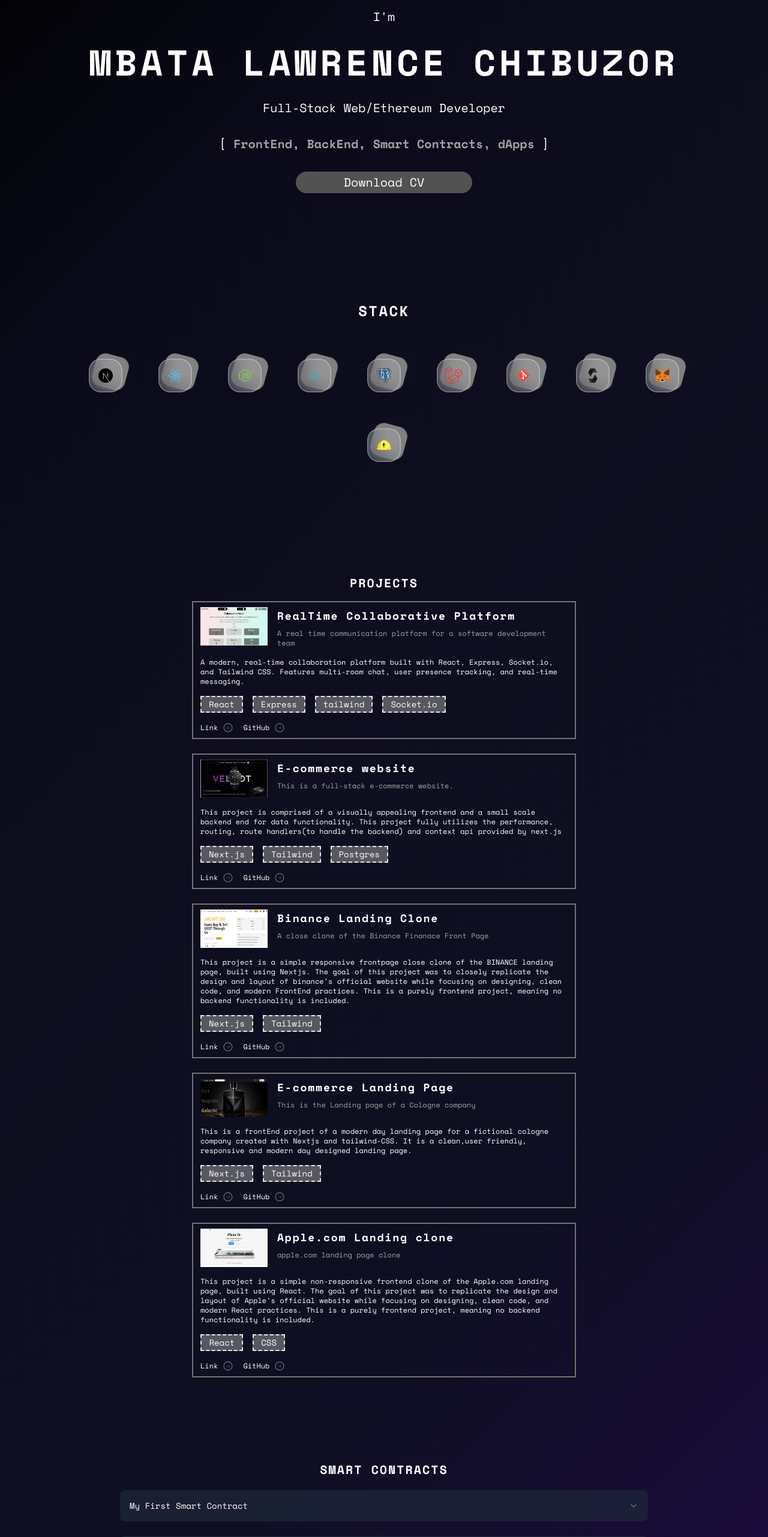
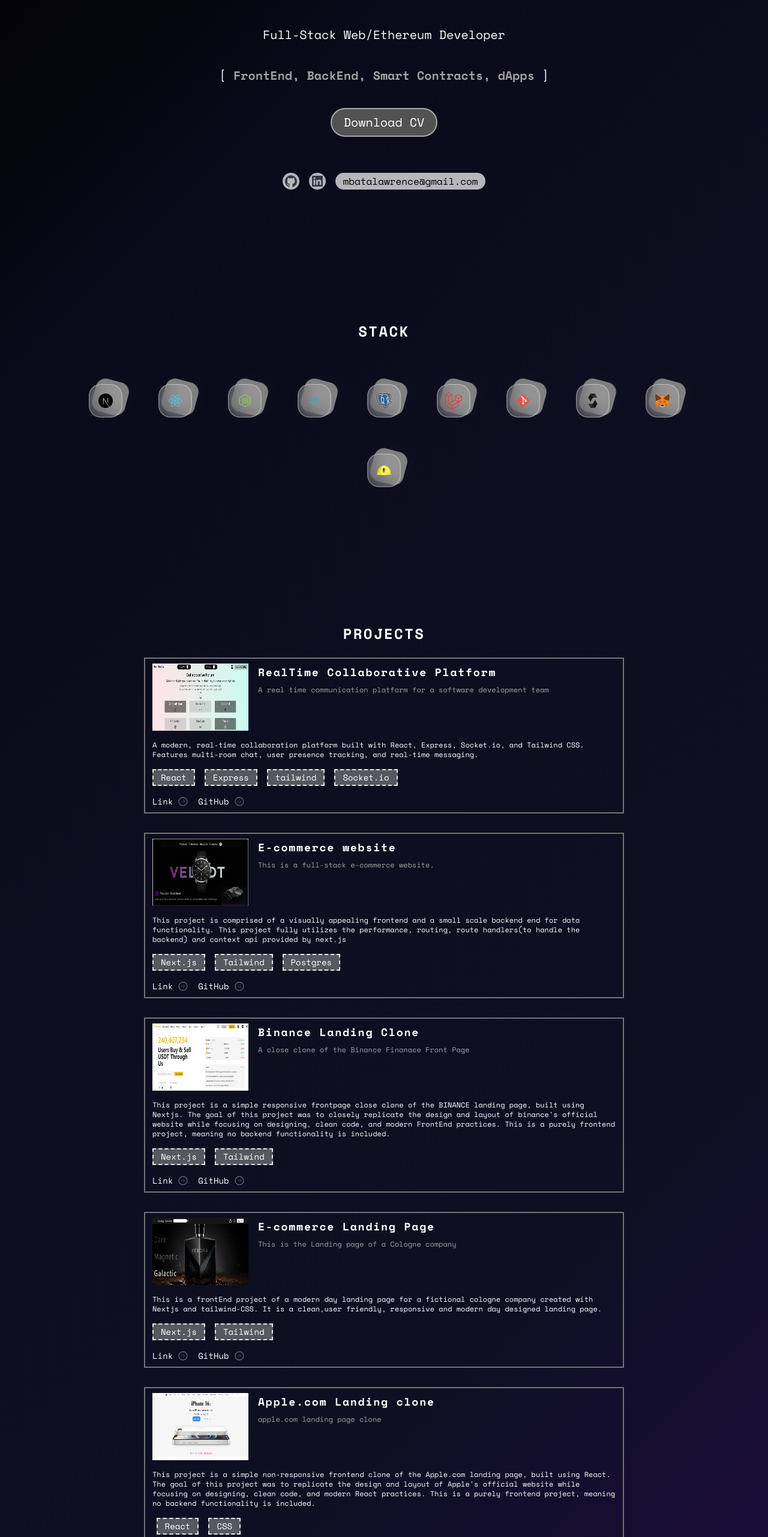
Before and after one commit to dilawrenzo77/my-portfolio, a Next.js app: page / in a window 1280 px wide. Shown: the part 234-2796 px from the top of the page at 60% size. Built offline with nearby package versions, Linux system fonts and the light colour scheme.

Commit message:
layout update

```diff
--- a/src/app/components/Contracts.tsx
+++ b/src/app/components/Contracts.tsx
@@ -4,7 +4,7 @@
 export default function Contracts() {
     return (
     <>
-        <section id="contracts" className="flex flex-col items-center justify-start gap-5">
+        <section id="contracts" className="flex flex-col items-center justify-start gap-6">
             <p className="text-xl tracking-widest font-semibold ">SMART CONTRACTS</p>
             <div className="w-[70vw]">
                 {Projects.map((item,i) => (<Accord key={i} data={item} />))}
--- a/src/app/components/Hero.tsx
+++ b/src/app/components/Hero.tsx
@@ -1,12 +1,35 @@
+import Link from "next/link";
+
 export default function Hero() {
     return(
-        <section className="w-full flex items-center justify-center py-10 gap-5 mt-[-50]">
-            <div className="flex flex-col items-center justify-center gap-2 sm:gap-4 lg:gap-6 xl:gap-8 w-fit">
-                <p className="text-center text-sm lg:text-lg xl:text-xl font-thin">I&apos;m</p>
+        <section className="w-full flex items-center justify-center py-10 gap-5">
+            <div className="flex flex-col items-center justify-center gap-6 sm:gap-5 lg:gap-7 xl:gap-10 w-fit">
+                <p className="text-center text-md lg:text-lg xl:text-xl font-thin">I&apos;m</p>
                 <p className="text-center text-4xl tracking-widest xl:text-6xl font-bold">MBATA LAWRENCE CHIBUZOR</p>
                 <p className="text-center text-md lg:text-lg xl:text-xl font-thin ">Full-Stack Web/Ethereum Developer</p>
                 <p className="text-center text-sm lg:text-lg xl:text-xl font-thin">&#91; <span className="text-center font-semibold text-md lg:text-lg xl:text-xl text-neutral-400">FrontEnd, BackEnd, Smart Contracts, dApps</span> &#93;</p>
-                <button className="bg-neutral-600 rounded-full px-20 py-1 text-md lg:text-lg xl:text-xl">Download CV</button>
+                <Link href="/web2mbatalawrence" download="mbatalawrenceResume.pdf">
+                    <button className="bg-neutral-600 rounded-full px-5 py-2 text-md lg:text-lg xl:text-xl hover:scale-110 transition-all duration-300 border-2 border-white/50">Download CV</button>
+                </Link>
+                <div className="flex items-center justify-center gap-4 flex-wrap mt-5">
+                    <Link href="https://github.com/dilawrenzo77">
+                    <div className="bg-white/70 backdrop-blur-lg rounded-full p-0.5 cursor-pointer hover:scale-110 transition-all duration-300">
+                        <svg width="24" height="24" viewBox="0 0 24 24" fill="none" xmlns="http://www.w3.org/2000/svg">
+                            <path d="M12 2.24902C6.51613 2.24902 2 6.70064 2 12.249C2 16.6361 4.87097 20.3781 8.87097 21.7329C9.3871 21.8297 9.54839 21.5071 9.54839 21.2813C9.54839 21.0555 9.54839 20.4103 9.51613 19.5393C6.74194 20.1845 6.16129 18.1845 6.16129 18.1845C5.70968 17.0555 5.03226 16.7329 5.03226 16.7329C4.12903 16.0877 5.06452 16.0877 5.06452 16.0877C6.06452 16.12 6.6129 17.12 6.6129 17.12C7.48387 18.6684 8.96774 18.2168 9.51613 17.9264C9.6129 17.2813 9.87097 16.8297 10.1613 16.5716C7.96774 16.3458 5.6129 15.4748 5.6129 11.6684C5.6129 10.5716 6.03226 9.70064 6.64516 9.02322C6.54839 8.79741 6.19355 7.76515 6.74194 6.37806C6.74194 6.37806 7.6129 6.11999 9.51613 7.41031C10.3226 7.18451 11.1613 7.05548 12.0323 7.05548C12.9032 7.05548 13.7742 7.15225 14.5484 7.41031C16.4516 6.15225 17.2903 6.37806 17.2903 6.37806C17.8387 7.73289 17.5161 8.79741 17.3871 9.02322C18.0323 9.70064 18.4194 10.6039 18.4194 11.6684C18.4194 15.4748 16.0645 16.3458 13.871 16.5716C14.2258 16.8942 14.5484 17.5393 14.5484 18.4426C14.5484 19.7974 14.5161 20.8619 14.5161 21.1845C14.5161 21.4426 14.7097 21.7329 15.1935 21.6361C19.129 20.3135 22 16.6039 22 12.1845C21.9677 6.70064 17.4839 2.24902 12 2.24902Z" fill="#323544"/>
+                        </svg>
+                    </div>
+                    </Link>
+                    <Link href="https://www.linkedin.com/in/mbata-lawrence-5b46a71a3/">
+                    <div className="bg-white/70 backdrop-blur-lg rounded-full p-0.5 cursor-pointer hover:scale-110 transition-all duration-300">
+                        <svg width="24" height="24" viewBox="0 0 24 24" fill="none" xmlns="http://www.w3.org/2000/svg">
+                            <path d="M19.7065 3H4.34844C3.62264 3 3.04199 3.58065 3.04199 4.30645V19.6935C3.04199 20.3903 3.62264 21 4.34844 21H19.6485C20.3743 21 20.9549 20.4194 20.9549 19.6935V4.27742C21.013 3.58065 20.4323 3 19.7065 3ZM8.35491 18.3H5.71297V9.73548H8.35491V18.3ZM7.01942 8.54516C6.14846 8.54516 5.4807 7.84839 5.4807 7.00645C5.4807 6.16452 6.17749 5.46774 7.01942 5.46774C7.86136 5.46774 8.55813 6.16452 8.55813 7.00645C8.55813 7.84839 7.91942 8.54516 7.01942 8.54516ZM18.371 18.3H15.7291V14.1484C15.7291 13.1613 15.7001 11.8548 14.3356 11.8548C12.942 11.8548 12.7388 12.9581 12.7388 14.0613V18.3H10.0968V9.73548H12.6807V10.9258H12.7097C13.0872 10.229 13.9291 9.53226 15.2356 9.53226C17.9356 9.53226 18.4291 11.2742 18.4291 13.6548V18.3H18.371Z" fill="#323544"/>
+                        </svg>
+                    </div>
+                    </Link>
+                    <div className="bg-white/70 backdrop-blur-lg rounded-full p-0.5 px-3 text-black">
+                        <p>mbatalawrence@gmail.com</p>
+                    </div>
+                </div>
             </div>
         </section>
     )
--- a/src/app/components/Navbar.tsx
+++ b/src/app/components/Navbar.tsx
@@ -7,7 +7,7 @@
 export default function Navbar() {
     return(
         <nav className="mx-auto">
-            <div className="flex items-center justify-between gap-8 lg:gap-12">
+            <div className="flex items-center justify-center sm:justify-between gap-10 lg:gap-12 mx-auto flex-wrap">
                 <Link href="#stack">
                 <div className="group hover:bg-white/20 hover:border-b-1 hover:border-dashed hover:px-2 transition-all duration-300 flex items-center justify-center gap-2 cursor-pointer">
                     <p className="font-thin text-lg lg:text-xl 2xl:text-2xl">Stacks</p>
--- a/src/app/components/Stack.tsx
+++ b/src/app/components/Stack.tsx
@@ -14,21 +14,21 @@
 
 
 const items = [
-  { icon: <Image src={Next} width={100} height={100} alt="stack images"/>, color: 'gray', label: 'NextJs' },
-  { icon: <Image src={React} width={50} height={50} alt="stack images"/>, color: 'gray', label: 'React' },
-  { icon: <Image src={Node} width={50} height={50} alt="stack images"/>, color: 'gray', label: 'NodeJS' },
-  { icon: <Image src={Tailwind} width={50} height={50} alt="stack images"/>, color: 'gray', label: 'TailwindCSS' },
-  { icon: <Image src={PostGres} width={50} height={50} alt="stack images"/>, color: 'gray', label: 'Postgres' },
-  { icon: <Image src={Laravel} fill alt="stack images"/>, color: 'gray', label: 'Laravel' },
-  { icon: <Image src={Git} width={50} height={50} alt="stack images"/>, color: 'gray', label: 'Git' },
-  { icon: <Image src={Solidity} width={50} height={50} alt="stack images"/>, color: 'gray', label: 'Solidity' },
-  { icon: <Image src={MetaMask} width={50} height={50} alt="stack images"/>, color: 'gray', label: 'MetaMask' },
-  { icon: <Image src={Hardhat} width={50} height={50} alt="stack images"/>, color: 'gray', label: 'HardHat' },
+  { icon: <Image src={Next} width={50} height={50} alt="stack images" className="object-cover"/>, color: 'gray', label: 'NextJs' },
+  { icon: <Image src={React} width={50} height={50} alt="stack images" className="object-cover"/>, color: 'gray', label: 'React' },
+  { icon: <Image src={Node} width={50} height={50} alt="stack images" className="object-cover"/>, color: 'gray', label: 'NodeJS' },
+  { icon: <Image src={Tailwind} width={50} height={50} alt="stack images" className="object-cover"/>, color: 'gray', label: 'TailwindCSS' },
+  { icon: <Image src={PostGres} width={50} height={50} alt="stack images" className="object-cover"/>, color: 'gray', label: 'Postgres' },
+  { icon: <Image src={Laravel} fill alt="stack images" className="object-cover"/>, color: 'gray', label: 'Laravel' },
+  { icon: <Image src={Git} width={50} height={50} alt="stack images" className="object-cover"/>, color: 'gray', label: 'Git' },
+  { icon: <Image src={Solidity} width={50} height={50} alt="stack images" className="object-cover"/>, color: 'gray', label: 'Solidity' },
+  { icon: <Image src={MetaMask} width={50} height={50} alt="stack images" className="object-cover"/>, color: 'gray', label: 'MetaMask' },
+  { icon: <Image src={Hardhat} width={50} height={50}  alt="stack images" className="object-cover"/>, color: 'gray', label: 'HardHat' },
 ]
 
 export default function Stack() {
     return(
-        <section id="stack" className='flex flex-col items-center justify-start gap-4 w-[85vw]'>
+        <section id="stack" className='flex flex-col items-center justify-start gap-6 w-[85vw]'>
             <p className="text-xl lg:text-2xl font-semibold tracking-widest">STACK</p>
             <GlassIcons items={items}/>
         </section>
--- a/src/app/components/Topproject.tsx
+++ b/src/app/components/Topproject.tsx
@@ -4,9 +4,9 @@
 
 export default function Topproject() {
     return(
-        <section id="projects" className=" w-full flex flex-col items-center justify-center gap-4">
-            <p className="text-xl tracking-widest font-semibold">PROJECTS</p>
-            <div className="flex flex-col items-center justify-center gap-6">
+        <section id="projects" className=" w-full flex flex-col items-center justify-center gap-6 px-10">
+            <p className="text-xl lg:text-2xl tracking-widest font-semibold">PROJECTS</p>
+            <div className="flex flex-col items-center justify-center gap-8">
                 {Projects.map((project, i) => (<ProCard key={i} data={project}/>))}
             </div>
         </section>
--- a/src/app/components/cubes.tsx
+++ b/src/app/components/cubes.tsx
@@ -32,7 +32,7 @@
 //   grid gap-[5em] grid-cols-2 md:grid-cols-3
 // w-[4.5em] h-[4.5em]
   return (
-    <div className={`flex flex-wrap justify-center gap-2 sm:gap-10 lg:gap-15 mx-auto py-[3em] overflow-visible ${className || ''}`}>
+    <div className={`flex flex-wrap justify-center items-center gap-6 sm:gap-10 lg:gap-15 mx-auto py-[3em] overflow-visible ${className || ''}`}>
       {items.map((item, index) => (
         <button
           key={index}
@@ -61,7 +61,7 @@
             </span>
           </span>
 
-          <span className="tetx-sm lg:text-lg absolute top-full left-0 right-0 text-center whitespace-nowrap leading-[2] text-base opacity-0 transition-[opacity,transform] duration-300 ease-[cubic-bezier(0.83,0,0.17,1)] translate-y-0 group-hover:opacity-100 group-hover:[transform:translateY(20%)]">
+          <span className="text-xs lg:text-lg absolute top-full left-0 right-0 text-center whitespace-nowrap leading-[2] text-base opacity-0 transition-[opacity,transform] duration-300 ease-[cubic-bezier(0.83,0,0.17,1)] translate-y-0 group-hover:opacity-100 group-hover:[transform:translateY(20%)]">
             {item.label}
           </span>
         </button>
--- a/src/app/components/proCard.tsx
+++ b/src/app/components/proCard.tsx
@@ -20,9 +20,9 @@
 export default function proCard({data}: ProCardProps) {
     return (
         <>
-            <div className="flex flex-col items-start justify-center gap-4  w-[40rem] px-3 py-2 border-2 border-neutral-500">
-                    <div className="flex items-start justify-center gap-4">
-                        <div className="w-[7rem] h-[4rem] relative">
+            <div className="flex flex-col items-start justify-center gap-4  max-w-[50rem] px-3 py-2 border-2 border-neutral-500">
+                    <div className="flex flex-col sm:flex-row items-start justify-center gap-4">
+                        <div className="w-[15rem] h-[8rem] sm:w-[10rem] sm:h-[7rem] relative">
                             <Image src={`/projectImages/${data.projectThumbnail}`} fill sizes="(max-width: 768px) 100vw, (max-width: 1200px) 80vw, 60vw" alt="proImage"/>
                         </div>
                         <div className="flex flex-col items-start justify-between gap-2">
@@ -34,13 +34,13 @@
                         <p className="text-xs">{data.projectDetails}</p>
                     </div>
                     <div className="space-y-4">
-                        <div className="flex items-center justify-center gap-4">
+                        <div className="flex items-center justify-start sm:justify-center gap-4 flex-wrap">
                             {data.projectTools.map((tool,i) => <p key={i} className="text-sm bg-neutral-400/50 backdrop-blur-lg border-2 border-neutral-200 border-dashed px-3 py-0.5">{tool}</p>)}
                         </div>
                         <div className="flex items-center justify-start gap-4">
                             <Link href={data.projectLink}>
                             <div className="flex items-center justify-center gap-2 hover:scale-105 transition-all duration-300">
-                                <p className="text-xs">Link</p>
+                                <p className="text-xs sm:text-sm lg:text-md">Link</p>
                                 <svg width="18" height="18" viewBox="0 0 24 24" fill="none" xmlns="http://www.w3.org/2000/svg">
                                     <path opacity="0.4" d="M2 11.9991C2 6.47668 6.47729 2 11.9996 2C17.5218 2 21.9991 6.47668 21.9991 11.9991C21.9991 17.5214 17.5218 21.9981 11.9996 21.9981C6.47729 21.9981 2 17.5214 2 11.9991ZM11.9996 3.5C7.30561 3.5 3.5 7.30521 3.5 11.9991C3.5 16.6929 7.30561 20.4981 11.9996 20.4981C16.6935 20.4981 20.4991 16.6929 20.4991 11.9991C20.4991 7.30521 16.6935 3.5 11.9996 3.5Z" fill="#ffffffff"/>
                                     <path d="M13.6279 11.2488H8.55981C8.1456 11.2488 7.80981 11.5846 7.80981 11.9988C7.80981 12.413 8.1456 12.7488 8.55981 12.7488H13.6303L12.2583 14.1217C11.9655 14.4146 11.9656 14.8895 12.2586 15.1823C12.5516 15.4751 13.0265 15.475 13.3193 15.182L15.9574 12.5422C16.101 12.4055 16.1904 12.2126 16.1904 11.9988C16.1904 11.7723 16.0901 11.5693 15.9313 11.4317L13.3193 8.81785C13.0265 8.52485 12.5516 8.52469 12.2586 8.81748C11.9656 9.11027 11.9655 9.58514 12.2583 9.87814L13.6279 11.2488Z" fill="#323544"/>
@@ -49,7 +49,7 @@
                             </Link>
                             <Link href={data.projectGithub}>
                             <div className="flex items-center justify-center gap-2 hover:scale-105 transition-all duration-300">
-                                <p className="text-xs">GitHub</p>
+                                <p className="text-xs sm:text-sm lg:text-md">GitHub</p>
                                 <svg width="18" height="18" viewBox="0 0 24 24" fill="none" xmlns="http://www.w3.org/2000/svg">
                                     <path opacity="0.4" d="M2 11.9991C2 6.47668 6.47729 2 11.9996 2C17.5218 2 21.9991 6.47668 21.9991 11.9991C21.9991 17.5214 17.5218 21.9981 11.9996 21.9981C6.47729 21.9981 2 17.5214 2 11.9991ZM11.9996 3.5C7.30561 3.5 3.5 7.30521 3.5 11.9991C3.5 16.6929 7.30561 20.4981 11.9996 20.4981C16.6935 20.4981 20.4991 16.6929 20.4991 11.9991C20.4991 7.30521 16.6935 3.5 11.9996 3.5Z" fill="#ffffffff"/>
                                     <path d="M13.6279 11.2488H8.55981C8.1456 11.2488 7.80981 11.5846 7.80981 11.9988C7.80981 12.413 8.1456 12.7488 8.55981 12.7488H13.6303L12.2583 14.1217C11.9655 14.4146 11.9656 14.8895 12.2586 15.1823C12.5516 15.4751 13.0265 15.475 13.3193 15.182L15.9574 12.5422C16.101 12.4055 16.1904 12.2126 16.1904 11.9988C16.1904 11.7723 16.0901 11.5693 15.9313 11.4317L13.3193 8.81785C13.0265 8.52485 12.5516 8.52469 12.2586 8.81748C11.9656 9.11027 11.9655 9.58514 12.2583 9.87814L13.6279 11.2488Z" fill="#323544"/>
--- a/src/app/page.tsx
+++ b/src/app/page.tsx
@@ -9,13 +9,15 @@
 export default function Home() {
   return (
     <>
-      <div className="mx-auto flex flex-col items-center justify-center gap-20  lg:gap-25 xl:gap-35 mt-4 lg:mt-7 xl:mt-10 min-w-[320px] w-screen overflow-x-hidden">
+      <div className="mx-auto flex flex-col items-center justify-start gap-15 sm:gap-0.5  mt-4 lg:mt-7 xl:mt-10 min-w-[320px] w-screen overflow-x-hidden">
         <Navbar />
-        <Hero />
-        <Stack />
-        <Topproject />
-        <Contracts />
-        <Footer />
+        <div className="flex flex-col items-center justify-start gap-35 md:gap-40 lg:gap-45 min-w-[320px] w-screen overflow-x-hidden">
+          <Hero />
+          <Stack />
+          <Topproject />
+          <Contracts />
+          <Footer />
+        </div>
       </div>
     </>
   );
--- a/src/lib/web3Projects.ts
+++ b/src/lib/web3Projects.ts
@@ -14,31 +14,7 @@
         projectFeatures: ["Lorem ipsum dolor sit amet.", "Lorem ipsum dolor sit amet."],
         projectGithub: "http://github.com",
         etherScan: "rbfrbjdbwejdjedjedjehdehdjebdebdbededbedbe"
-    },
-    {
-        projectId: 3,
-        projectName: "My First Smart Contract",
-        projectDescription: " dolor sit, amet consectetur adipisicing elit. Omnis dolorem minima a quod hic minus odit, sapiente recusandae veniam nam alias, expedita et? Blanditiis ut molestias quibusdam saepe tempora hic?",
-        projectFeatures: ["Lorem ipsum dolor sit amet.", "Lorem ipsum dolor sit amet."],
-        projectGithub: "http://github.com",
-        etherScan: "rbfrbjdbwejdjedjedjehdehdjebdebdbededbedbe"
-    },
-    {
-        projectId: 4,
-        projectName: "My First Smart Contract",
-        projectDescription: " dolor sit, amet consectetur adipisicing elit. Omnis dolorem minima a quod hic minus odit, sapiente recusandae veniam nam alias, expedita et? Blanditiis ut molestias quibusdam saepe tempora hic?",
-        projectFeatures: ["Lorem ipsum dolor sit amet.", "Lorem ipsum dolor sit amet."],
-        projectGithub: "http://github.com",
-        etherScan: "rbfrbjdbwejdjedjedjehdehdjebdebdbededbedbe"
-    },
-    {
-        projectId: 5,
-        projectName: "My First Smart Contract",
-        projectDescription: " dolor sit, amet consectetur adipisicing elit. Omnis dolorem minima a quod hic minus odit, sapiente recusandae veniam nam alias, expedita et? Blanditiis ut molestias quibusdam saepe tempora hic?",
-        projectFeatures: ["Lorem ipsum dolor sit amet.", "Lorem ipsum dolor sit amet."],
-        projectGithub: "http://github.com",
-        etherScan: "rbfrbjdbwejdjedjedjehdehdjebdebdbededbedbe"
-    },
+    }
 ]
 
 export default Projects;
```
